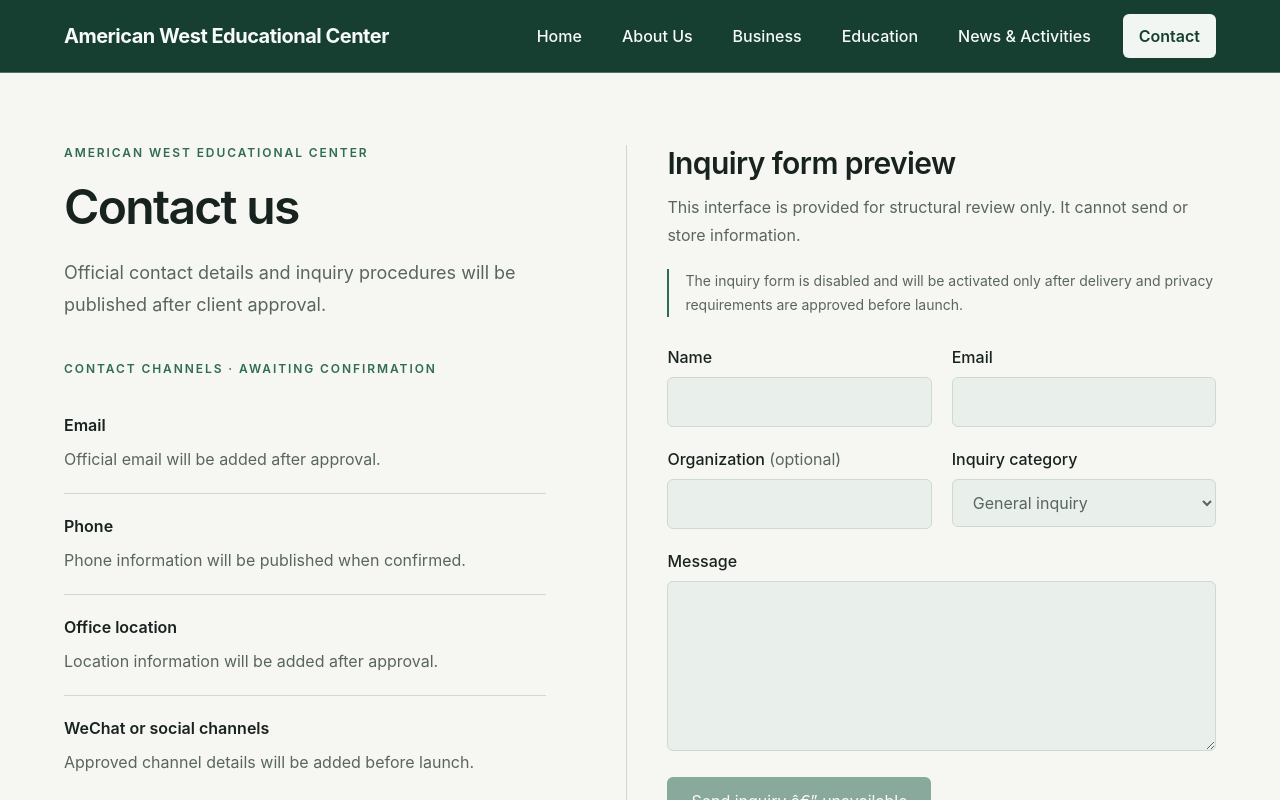
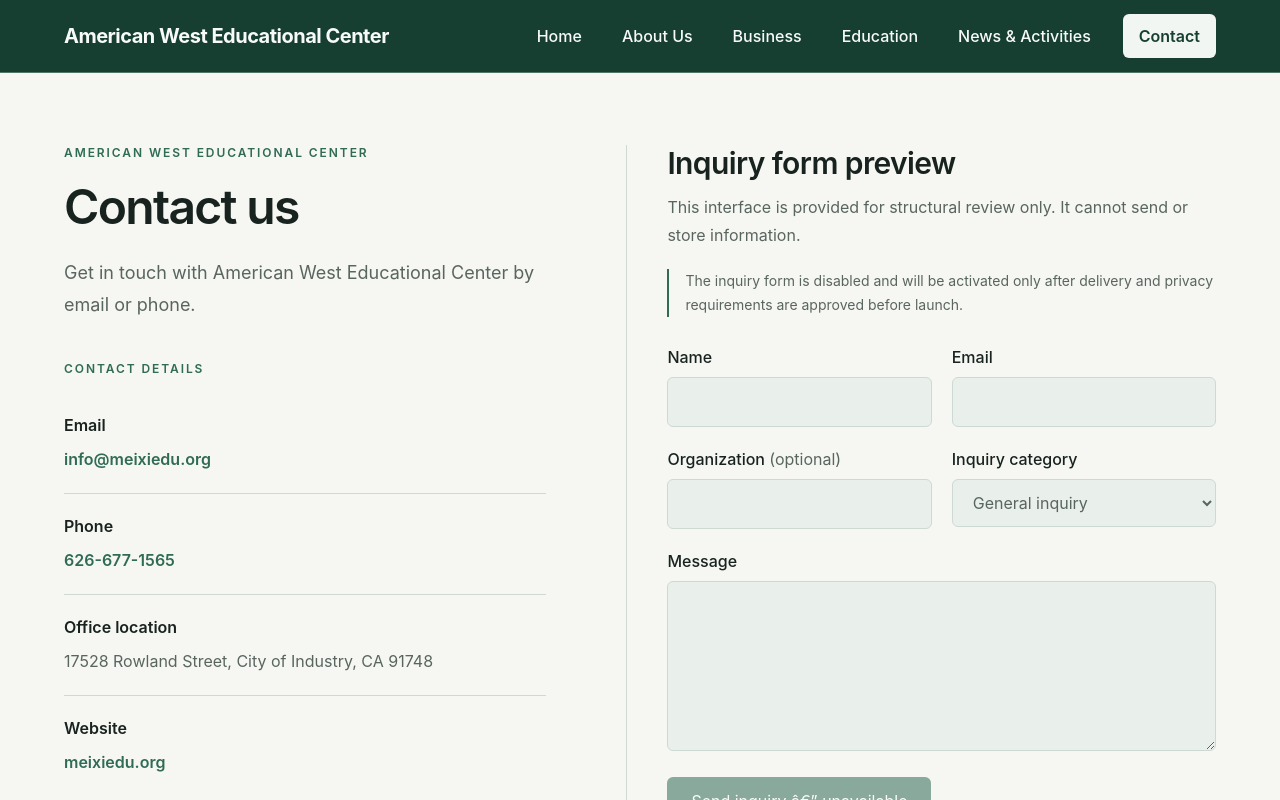
Before and after one commit to orpdoji8/AWEC, a Next.js app: page /contact in a window 1280 px wide. Shown: the top 800 px of the page. Built offline with nearby package versions, Linux system fonts and the light colour scheme.

Commit message:
content: publish client contact details

```diff
--- a/src/app/contact/page.tsx
+++ b/src/app/contact/page.tsx
@@ -12,19 +12,20 @@
           <p className="eyebrow">American West Educational Center</p>
           <h1 className="page-title mt-4">Contact us</h1>
           <p className="mt-5 text-lg leading-8 text-muted">
-            Official contact details and inquiry procedures will be published
-            after client approval.
+            Get in touch with American West Educational Center by email or phone.
           </p>
         </header>
         <section className="mt-10" aria-labelledby="contact-channels">
           <h2 id="contact-channels" className="eyebrow">
-            Contact channels · awaiting confirmation
+            Contact details
           </h2>
           <dl className="mt-4 divide-y divide-border">
             {contactContent.channels.items.map((item) => (
               <div key={item.label} className="py-5">
                 <dt className="font-semibold">{item.label}</dt>
-                <dd className="mt-2 leading-7 text-muted">{item.value}</dd>
+                <dd className="mt-2 leading-7 text-muted">
+                  {item.href ? <a href={item.href} className="text-link break-words">{item.value}</a> : item.value}
+                </dd>
               </div>
             ))}
           </dl>
--- a/src/content/pages.ts
+++ b/src/content/pages.ts
@@ -94,7 +94,7 @@
   metadata: {
     title: "Contact",
     description:
-      "A temporary contact-page structure for American West Educational Center pending approved contact information.",
+      "Contact American West Educational Center by email or phone, or find our office in City of Industry, California.",
   },
   intro: {
     eyebrow: "Contact",
@@ -121,10 +121,10 @@
     description:
       "This area is structured for confirmed contact methods without displaying invented details.",
     items: [
-      { label: "Email", value: "Official email will be added after approval." },
-      { label: "Phone", value: "Phone information will be published when confirmed." },
-      { label: "Office location", value: "Location information will be added after approval." },
-      { label: "WeChat or social channels", value: "Approved channel details will be added before launch." },
+      { label: "Email", value: "info@meixiedu.org", href: "mailto:info@meixiedu.org" },
+      { label: "Phone", value: "626-677-1565", href: "tel:+16266771565" },
+      { label: "Office location", value: "17528 Rowland Street, City of Industry, CA 91748", href: null },
+      { label: "Website", value: "meixiedu.org", href: "https://meixiedu.org" },
     ],
   },
   response: {
```
Also changed, not shown: 2 other files (tests, documents, lock files or other folders).
